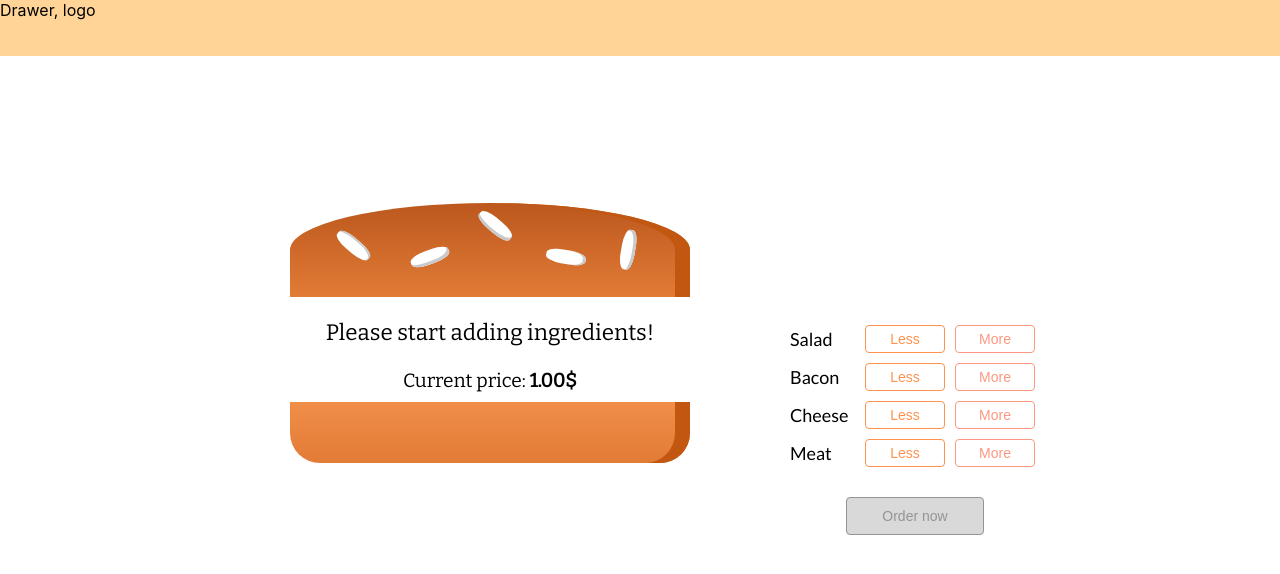
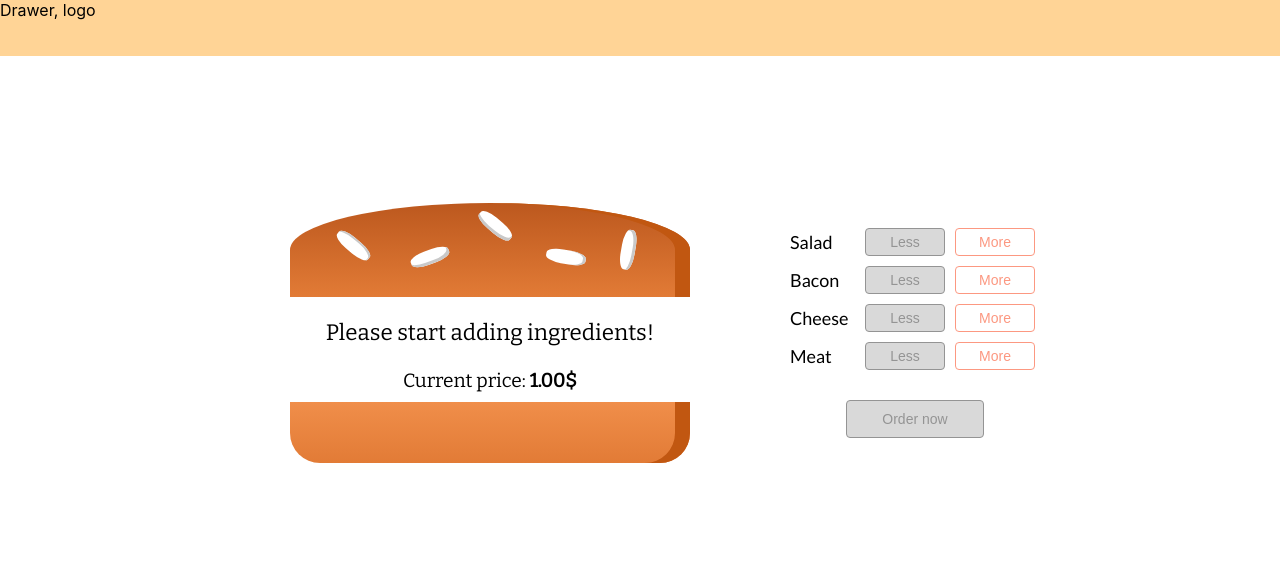
Before and after one commit to Babiy7/burger-app, a React (Create React App) app: page / in a window 1280 px wide. Shown: the top 574 px of the page. Built offline with nearby package versions, Linux system fonts and the light colour scheme.

Commit message:
Made disable button for the component BuildControl.

```diff
--- a/src/component/Burger/BuildControls/BuildControl/BuildControl.js
+++ b/src/component/Burger/BuildControls/BuildControl/BuildControl.js
@@ -6,7 +6,11 @@ const BuildControl = props => {
     <div className={classes.BuildControl}>
       <p className={classes.Label}>{props.label}</p>
       <div className={classes.WrappingButton}>
-        <button className={classes.Less} onClick={props.remove}>
+        <button
+          className={classes.Less}
+          onClick={props.remove}
+          disabled={props.disabled}
+        >
           Less
         </button>
         <button className={classes.More} onClick={props.add}>
--- a/src/component/Burger/BuildControls/BuildControl/BuildControl.module.css
+++ b/src/component/Burger/BuildControls/BuildControl/BuildControl.module.css
@@ -36,14 +36,16 @@
   color: #ff924f;
 }
 
-.BuildControl .Less:hover {
+.BuildControl .Less:hover, .Less:active {
   background: #ffa066;
   color: white;
 }
 
-.BuildControl .Less:active {
-  background: #ffa066;
-  color: white;
+.BuildControl .Less:disabled {
+  background: #d9d9d9;
+  border: 1px solid #949494;
+  color: #949494;
+  cursor: not-allowed;
 }
 
 .BuildControl .More {
--- a/src/component/Burger/BuildControls/BuildControls.js
+++ b/src/component/Burger/BuildControls/BuildControls.js
@@ -10,7 +10,6 @@ const controls = [
 ];
 
 const BuildControls = props => {
-  console.log(props.purchasable);
   return (
     <div className={classes.BuildControls}>
       {controls.map(control => (
@@ -19,6 +18,7 @@ const BuildControls = props => {
           label={control.label}
           add={() => props.addedIngredients(control.type)}
           remove={() => props.removedIngredients(control.type)}
+          disabled={props.disabledBtn[control.type]}
         />
       ))}
 
--- a/src/containers/BurgerBuilder/BurgerBuilder.js
+++ b/src/containers/BurgerBuilder/BurgerBuilder.js
@@ -40,8 +40,6 @@ class BurgerBuilder extends Component {
     if (ingredients[type] !== 0) {
       ingredients[type] = ingredients[type] - 1;
       newPrice = state.basePrise - INGREDIENT_PRICES[type];
-    } else {
-      alert(`${type}  is no longer in your burger!`);
     }
     this.setState({
       ingredients: ingredients,
@@ -63,6 +61,14 @@ class BurgerBuilder extends Component {
   };
 
   render() {
+    const disabledInfo = {
+      ...this.state.ingredients
+    };
+
+    for (let key in disabledInfo) {
+      disabledInfo[key] = disabledInfo[key] <= 0;
+    }
+
     return (
       <div className={classes.Content}>
         <div className={classes.Left}>
@@ -76,6 +82,7 @@ class BurgerBuilder extends Component {
             addedIngredients={this.addIngredients}
             removedIngredients={this.removeIngredients}
             purchasable={this.state.purchasable}
+            disabledBtn={disabledInfo}
           />
         </div>
       </div>
--- a/src/containers/BurgerBuilder/BurgerBuilder.module.css
+++ b/src/containers/BurgerBuilder/BurgerBuilder.module.css
@@ -2,11 +2,10 @@
     width: 100%;
     display: flex;
     justify-content: center;
-    align-items: center;
 }
 
 .Left {}
 
 .Right {
-    margin-left: 50px;
+    margin: 20px 0 0 50px;
 }
```
